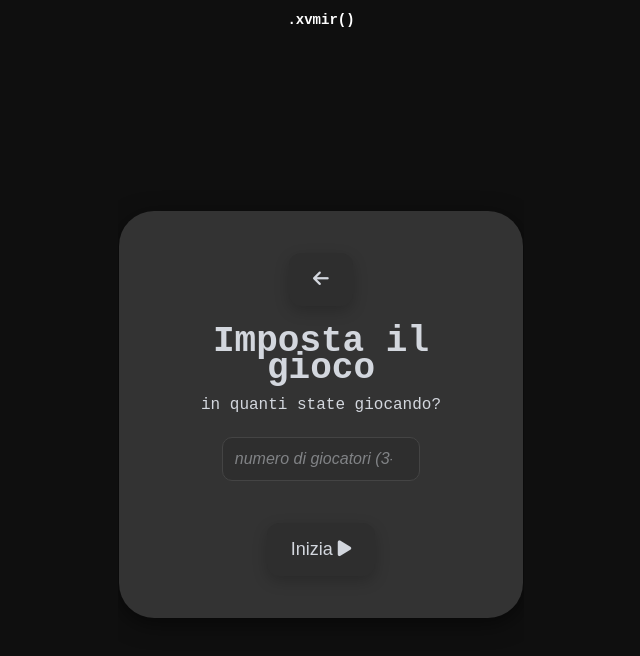
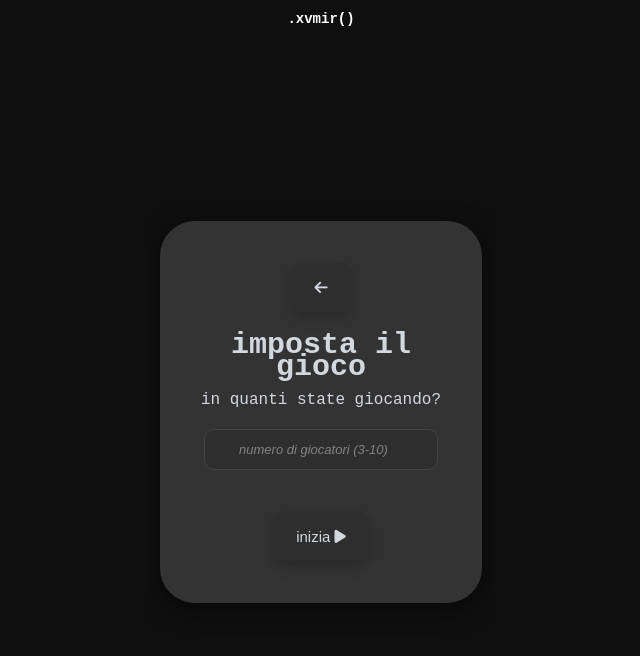
Before and after one commit to samflwr/xvmir, a plain HTML site: page giochi.html in a window 1280 px wide. Both pictures are taken after a click on the button "indovina la parola". Shown: the whole page, without its empty margins (319-959 px from the left). Drawn offline with Linux system fonts and the light colour scheme.

Commit message:
Add files via upload

```diff
--- a/giochi.html
+++ b/giochi.html
@@ -19,7 +19,7 @@
         <div id="menu">
             <h1>scegli un gioco</h1>
             <button onclick="selectGame(1)">
-                <i class="fas fa-user-secret"></i> scopri l'Impostore
+                <i class="fas fa-user-secret"></i> scopri l'impostore
             </button>
             <button onclick="selectGame(2)">
                 <i class="fas fa-search"></i> indovina la parola
@@ -30,13 +30,13 @@
             <button onclick="goToMenu()">
                 <i class="fas fa-arrow-left"></i>
             </button>
-            <h1>Imposta il gioco</h1>
+            <h1>imposta il gioco</h1>
             <div class="input-container">
                 <label for="numPlayers">in quanti state giocando?</label>
                 <input type="number" id="numPlayers" min="3" max="10" class="input-field" placeholder="numero di giocatori (3-10)">
             </div>
             <div class="input-container" id="playerNamesContainer"></div>
-            <button onclick="startGame()">Inizia <i class="fas fa-play"></i></button>
+            <button onclick="startGame()">inizia <i class="fas fa-play"></i></button>
         </div>
 
 
@@ -44,10 +44,12 @@
             <h2 id="gameTitle"></h2>
             <ul id="playersList"></ul>
             <button onclick="restartGame()">gioca di nuovo <i class="fas fa-redo-alt"></i></button>
-            <button onclick="addCustomWords()">aggiungi parole <i class="fas fa-plus-circle"></i></button>
+            <button onclick="addCustomWords()"><i class="fas fa-plus-circle"></i> aggiungi parole</button>
             <button onclick="goToMenu()">menu <i class="fas fa-home"></i></button>
 
-            <button onclick="toggleRules()">📜 regole</button>
+            <button onclick="toggleRules()">
+                <i class="fas fa-scroll"></i> regole
+            </button>
 
             <div id="gameRules" style="display: none;"></div>
         </div>
--- a/script_gioco.js
+++ b/script_gioco.js
@@ -202,7 +202,7 @@ function showGameScreen() {
     document.getElementById("game").style.display = "block";
 
     // Imposta il titolo del gioco
-    document.getElementById("gameTitle").textContent = (selectedGame === 1) ? "Gioco 1: Scopri l'impostore" : "Gioco 2: Indovina la parola";
+    document.getElementById("gameTitle").textContent = (selectedGame === 1) ? "scopri l'impostore" : "indovina la parola";
 
     // Aggiungi le regole in base al gioco selezionato
     const gameRules = document.getElementById("gameRules");
--- a/style_gioco.css
+++ b/style_gioco.css
@@ -16,7 +16,7 @@ body {
 body {
     background: #0f0f0f;
     color: #d3d7de;
-    font-size: 18px;
+    font-size: 15px;
     line-height: 1.5em;
 	cursor: default;
 }
@@ -38,13 +38,13 @@ body1 {
 body1 {
     background: #0f0f0f;
     color: #d3d7de;
-    font-size: 18px;
+    font-size: 15px;
     line-height: 1.5em;
 	cursor: default;
 }
 /* Titoli */
 h1, h2 {
-    font-weight: 700;
+    font-weight: 900;
     color: #d3d7de; /* Colore chiaro per il testo sui titoli */
     margin: 10px 0;
 }
@@ -79,7 +79,7 @@ button {
     border: none;
     padding: 16px 24px;
     cursor: pointer;
-    font-size: 18px;
+    font-size: 15px;
     border-radius: 12px;
     margin: 12px;
     transition: transform 0.2s ease, background-color 0.3s ease;
@@ -137,7 +137,7 @@ li {
     border: 1px solid #444444; /* Bordo più scuro */
     box-shadow: 0px 6px 18px rgba(0, 0, 0, 0.4); /* Ombra più marcata per effetto scuro */
     transition: all 0.3s ease-in-out;
-    font-size: 18px;
+    font-size: 15px;
     text-align: center;
     color: #d3d7de; /* Testo chiaro */
     font-weight: 500;
@@ -161,7 +161,7 @@ li.clicked {
     text-align: center;
     max-width: 900px;
     min-width: 200px;
-    width: 85%;
+    width: 75%;
     background: #333333; /* Colore di sfondo più scuro per la sezione di gioco */
     border-radius: 35px;
     padding: 30px;
@@ -171,11 +171,11 @@ li.clicked {
 
 /* Input */
 input[type="number"] {
-    width: 50%;
+    width: 80%;
     padding: 12px;
     border-radius: 10px;
     border: 1px solid #444444; /* Bordo più scuro */
-    font-size: 16px;
+    font-size: 13px;
     margin: 10px 0;
     text-align: center;
     transition: all 0.2s ease;
@@ -234,7 +234,7 @@ input[type="number"]:focus {
 }
 
 #gameRules h2 {
-    font-size: 22px;
+    font-size: 15px;
     font-weight: 600;
     color: #007aff; /* Colore blu per i titoli */
     margin-bottom: 15px;
@@ -268,7 +268,7 @@ label {
 }
 
 .input-field {
-    width: 60%; /* Imposta una larghezza più contenuta */
+    width: 80%; /* Imposta una larghezza più contenuta */
     padding: 12px;
     border-radius: 10px;
     border: 1px solid #444444; /* Bordo più scuro */
@@ -289,7 +289,7 @@ button {
     border: none;
     padding: 16px 24px;
     cursor: pointer;
-    font-size: 18px;
+    font-size: 15px;
     border-radius: 12px;
     margin: 12px;
     transition: transform 0.2s ease, background-color 0.3s ease;
```
